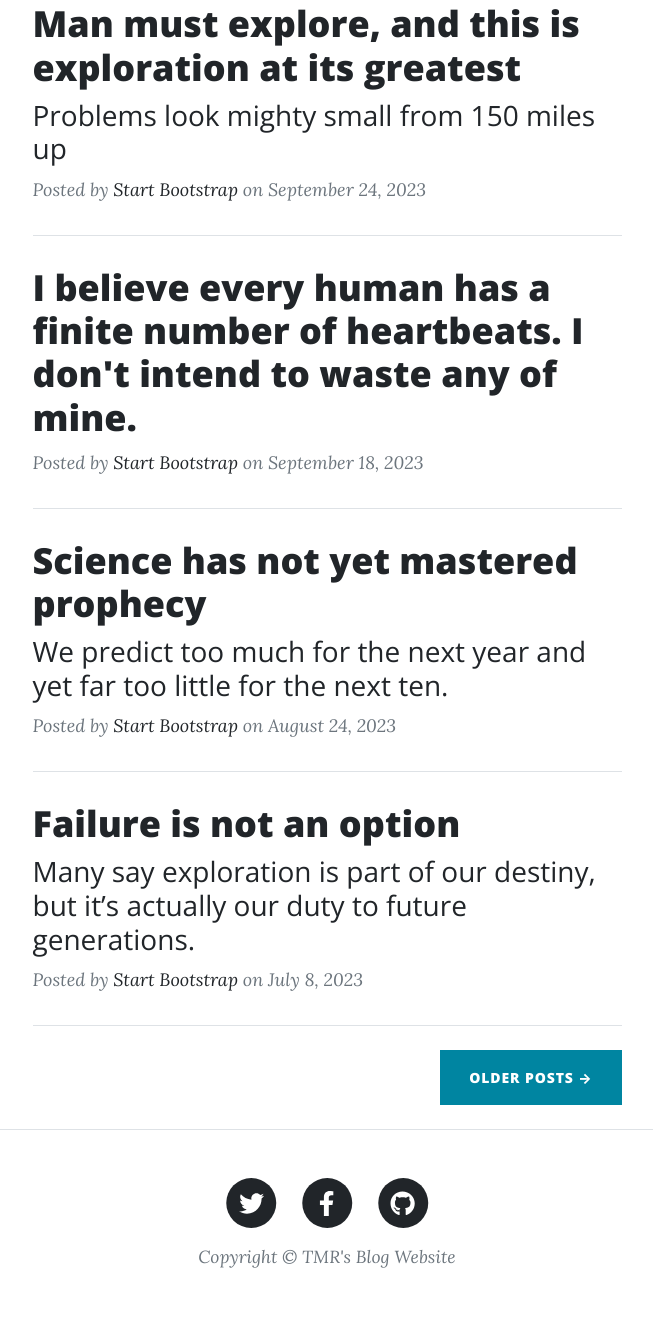
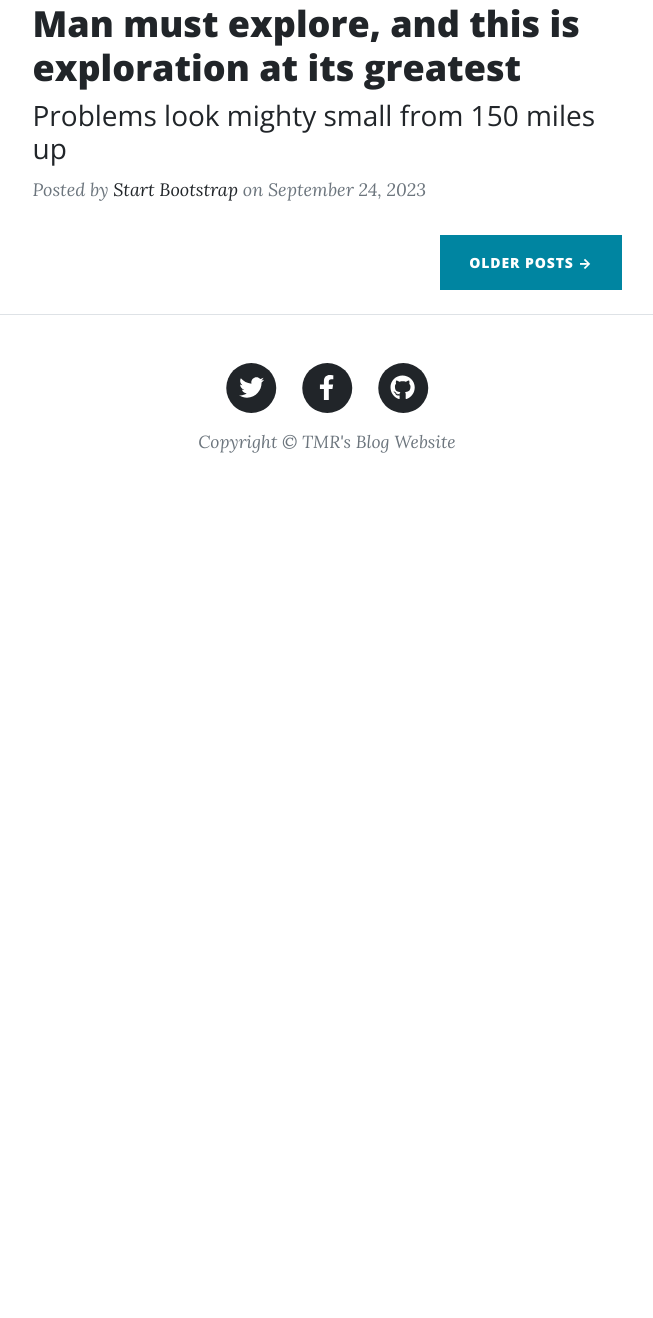
Before and after one commit to MitThakkar24/DataScience, a Flask app: page / in a window 1280 px wide. Shown: the part 608-1926 px from the top of the page, without its empty margins (313-966 px from the left). After the commit the page ends 1061 px from the top, so only its background shows below. Run offline with Flask 3, Linux system fonts and the light colour scheme; some libraries are stand-ins or nearby versions.

Commit message:
Made Some Changes in File Structure

```diff
--- a/Flask Learning Projects/FlaskUsingJinjaTemplate/templates/index.html
+++ /dev/null
@@ -1,79 +0,0 @@
-{% extends "layout.html" %}
-{% block body %}
-        <!-- Page Header-->
-        <header class="masthead" style="background-image: url('    {{ url_for('static', filename='assets/img/home-bg.jpg')}}         ')">
-            <div class="container position-relative px-4 px-lg-5">
-                <div class="row gx-4 gx-lg-5 justify-content-center">
-                    <div class="col-md-10 col-lg-8 col-xl-7">
-                        <div class="site-heading">
-                            <h1>Clean Blog</h1>
-                            <span class="subheading">A Blog Theme by Start Bootstrap</span>
-                        </div>
-                    </div>
-                </div>
-            </div>
-        </header>
-        <!-- Main Content-->
-        <div class="container px-4 px-lg-5">
-            <div class="row gx-4 gx-lg-5 justify-content-center">
-                <div class="col-md-10 col-lg-8 col-xl-7">
-                    <!-- Post preview-->
-                    <div class="post-preview">
-                        <a href="post.html">
-                            <h2 class="post-title">Man must explore, and this is exploration at its greatest</h2>
-                            <h3 class="post-subtitle">Problems look mighty small from 150 miles up</h3>
-                        </a>
-                        <p class="post-meta">
-                            Posted by
-                            <a href="#!">Start Bootstrap</a>
-                            on September 24, 2023
-                        </p>
-                    </div>
-                    <!-- Divider-->
-                    <hr class="my-4" />
-                    <!-- Post preview-->
-                    <div class="post-preview">
-                        <a href="post.html"><h2 class="post-title">I believe every human has a finite number of heartbeats. I don't intend to waste any of mine.</h2></a>
-                        <p class="post-meta">
-                            Posted by
-                            <a href="#!">Start Bootstrap</a>
-                            on September 18, 2023
-                        </p>
-                    </div>
-                    <!-- Divider-->
-                    <hr class="my-4" />
-                    <!-- Post preview-->
-                    <div class="post-preview">
-                        <a href="post.html">
-                            <h2 class="post-title">Science has not yet mastered prophecy</h2>
-                            <h3 class="post-subtitle">We predict too much for the next year and yet far too little for the next ten.</h3>
-                        </a>
-                        <p class="post-meta">
-                            Posted by
-                            <a href="#!">Start Bootstrap</a>
-                            on August 24, 2023
-                        </p>
-                    </div>
-                    <!-- Divider-->
-                    <hr class="my-4" />
-                    <!-- Post preview-->
-                    <div class="post-preview">
-                        <a href="post.html">
-                            <h2 class="post-title">Failure is not an option</h2>
-                            <h3 class="post-subtitle">Many say exploration is part of our destiny, but it’s actually our duty to future generations.</h3>
-                        </a>
-                        <p class="post-meta">
-                            Posted by
-                            <a href="#!">Start Bootstrap</a>
-                            on July 8, 2023
-                        </p>
-                    </div>
-                    <!-- Divider-->
-                    <hr class="my-4" />
-                    <!-- Pager-->
-                    <div class="d-flex justify-content-end mb-4"><a class="btn btn-primary text-uppercase" href="#!">Older Posts →</a></div>
-                </div>
-            </div>
-        </div>
-        <!-- Footer-->
-  {% endblock %}
--- a/Flask Learning Projects/FlaskUsingJinjaTemplate/templates/layout.html
+++ b/Flask/FlaskLearning/FlaskUsingJinjaTemplate/templates/layout.html
@@ -19,7 +19,7 @@
         <!-- Navigation-->
         <nav class="navbar navbar-expand-lg navbar-light" id="mainNav">
             <div class="container px-4 px-lg-5">
-                <a class="navbar-brand" href="index.html">Start Bootstrap</a>
+                <a class="navbar-brand" href="index.html">TMR's Blog Website</a>
                 <button class="navbar-toggler" type="button" data-bs-toggle="collapse" data-bs-target="#navbarResponsive" aria-controls="navbarResponsive" aria-expanded="false" aria-label="Toggle navigation">
                     Menu
                     <i class="fas fa-bars"></i>
@@ -28,7 +28,7 @@
                     <ul class="navbar-nav ms-auto py-4 py-lg-0">
                         <li class="nav-item"><a class="nav-link px-lg-3 py-3 py-lg-4" href="/">Home</a></li>
                         <li class="nav-item"><a class="nav-link px-lg-3 py-3 py-lg-4" href="/about">About</a></li>
-                        <li class="nav-item"><a class="nav-link px-lg-3 py-3 py-lg-4" href="/post">Sample Post</a></li>
+                        <li class="nav-item"><a class="nav-link px-lg-3 py-3 py-lg-4" href="/post">Demo Post</a></li>
                         <li class="nav-item"><a class="nav-link px-lg-3 py-3 py-lg-4" href="/contact">Contact</a></li>
                     </ul>
                 </div>
```
Also changed, not shown: Flask/FlaskLearning/FlaskUsingJinjaTemplate/templates/index.html (added, +50 -0 lines), Flask Learning Projects/FlaskUsingJinjaTemplate/static/assets/img/about-bg.jpg (deleted), Flask Learning Projects/FlaskUsingJinjaTemplate/static/assets/img/home-bg.jpg (deleted), Flask Learning Projects/FlaskUsingJinjaTemplate/static/assets/img/post-bg.jpg (deleted), Flask/FlaskLearning/FlaskUsingJinjaTemplate/app.py (renamed from Flask Learning Projects/FlaskUsingJinjaTemplate/app.py), Flask/FlaskLearning/FlaskUsingJinjaTemplate/static/assets/favicon.ico (renamed from Flask Learning Projects/FlaskUsingJinjaTemplate/static/assets/favicon.ico), Flask/FlaskLearning/FlaskUsingJinjaTemplate/static/assets/img/contact-bg.jpg (renamed from Flask Learning Projects/FlaskUsingJinjaTemplate/static/assets/img/contact-bg.jpg), Flask/FlaskLearning/FlaskUsingJinjaTemplate/static/assets/img/post-sample-image.jpg (renamed from Flask Learning Projects/FlaskUsingJinjaTemplate/static/assets/img/post-sample-image.jpg), Flask/FlaskLearning/FlaskUsingJinjaTemplate/static/css/styles.css (renamed from Flask Learning Projects/FlaskUsingJinjaTemplate/static/css/styles.css), Flask/FlaskLearning/FlaskUsingJinjaTemplate/static/js/scripts.js (renamed from Flask Learning Projects/FlaskUsingJinjaTemplate/static/js/scripts.js), Flask/FlaskLearning/FlaskUsingJinjaTemplate/templates/about.html (renamed from Flask Learning Projects/FlaskUsingJinjaTemplate/templates/about.html), Flask/FlaskLearning/FlaskUsingJinjaTemplate/templates/contact.html (renamed from Flask Learning Projects/FlaskUsingJinjaTemplate/templates/contact.html), Flask/FlaskLearning/FlaskUsingJinjaTemplate/templates/post.html (renamed from Flask Learning Projects/FlaskUsingJinjaTemplate/templates/post.html), 3 other files.
